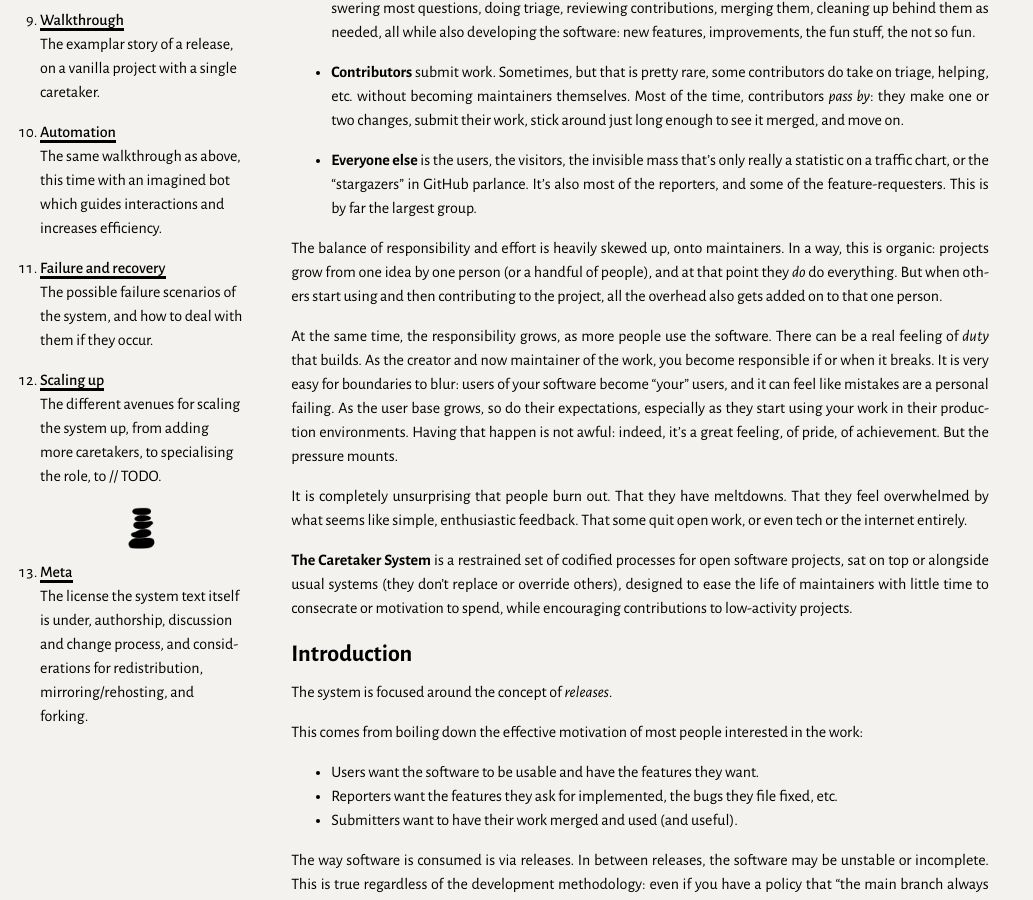
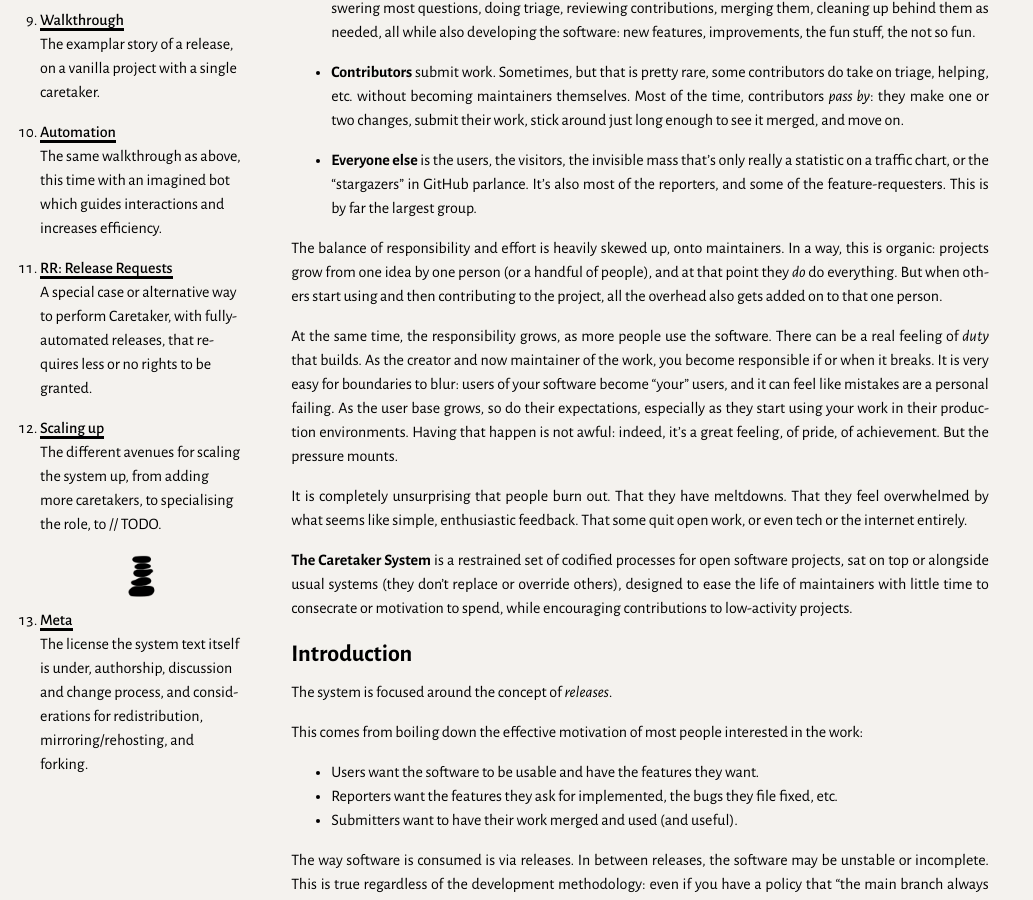
Before and after one commit to passcod/caretaker, a Jekyll site: the page built from index.markdown, in a window 1280 px wide and 900 px high, scrolled down 1688 px. Shown: the whole window, without its empty margins (0-1033 px from the left). Built offline with Jekyll 4.4.1, drawn with Linux system fonts in a browser that asks for light colours.

Commit message:
Add section on RRs

```diff
--- a/_layouts/home.html
+++ b/_layouts/home.html
@@ -67,9 +67,10 @@
 						bot which guides interactions and increases efficiency.</p>
 				</li>
 				<li>
-					<a href="#failure-and-recovery">Failure and recovery</a>
-					<p>The possible failure scenarios of the system, and how to
-						deal with them if they occur.</p>
+					<a href="#release-requests">RR: Release Requests</a>
+					<p>A special case or alternative way to perform Caretaker,
+						with fully-automated releases, that requires less or no
+						rights to be granted.</p>
 				</li>
 				<li>
 					<a href="#scaling-up">Scaling up</a>
--- a/index.markdown
+++ b/index.markdown
@@ -477,6 +477,6 @@ of the Caretaker system at that point.
 
 [walkthrough]: #walkthrough
 [automation]: #automation
-[failure and recovery]: #failure-and-recovery
+[failure and recovery]: #release-requests
 [scaling up]: #scaling-up
 [meta]: #meta
```
